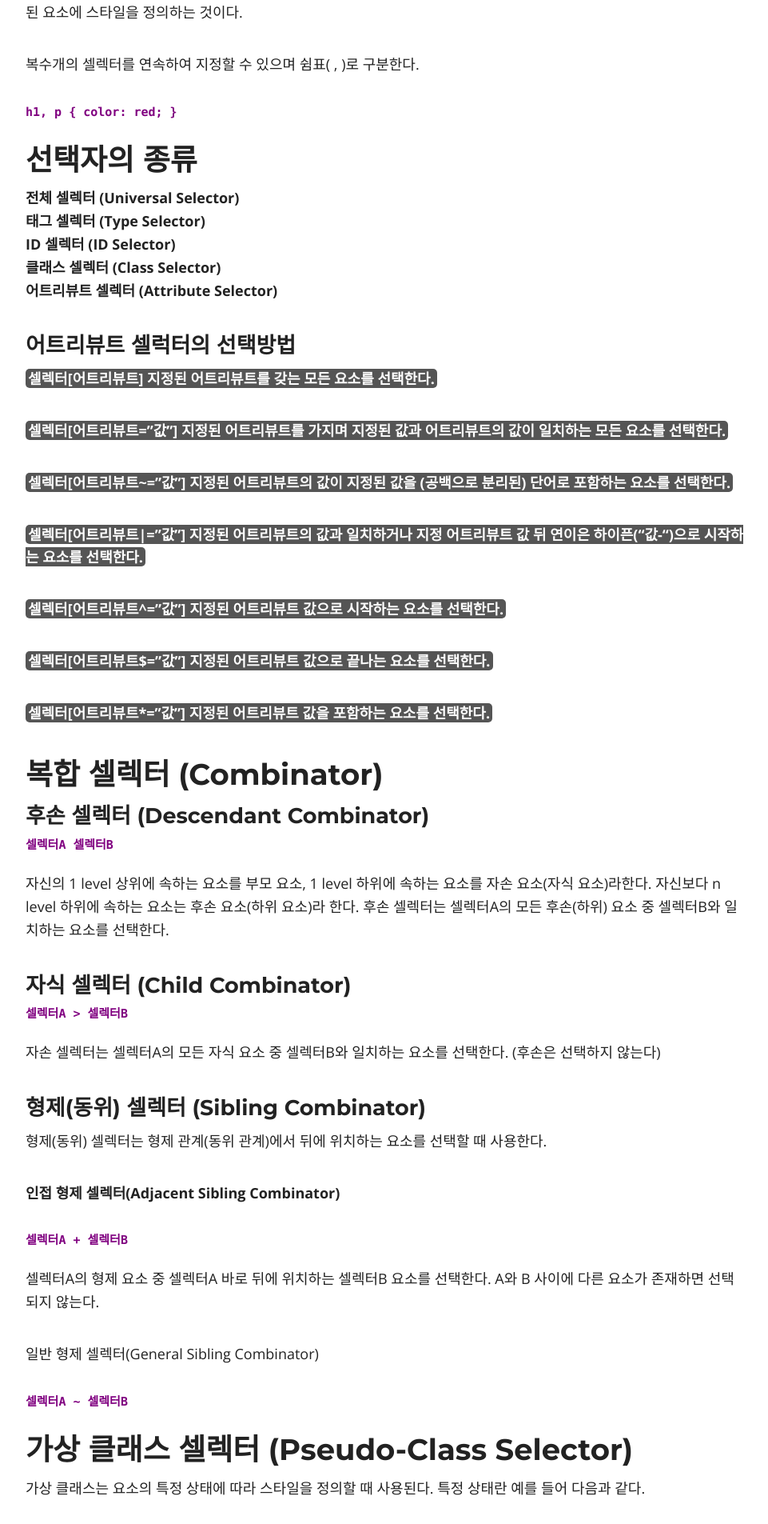
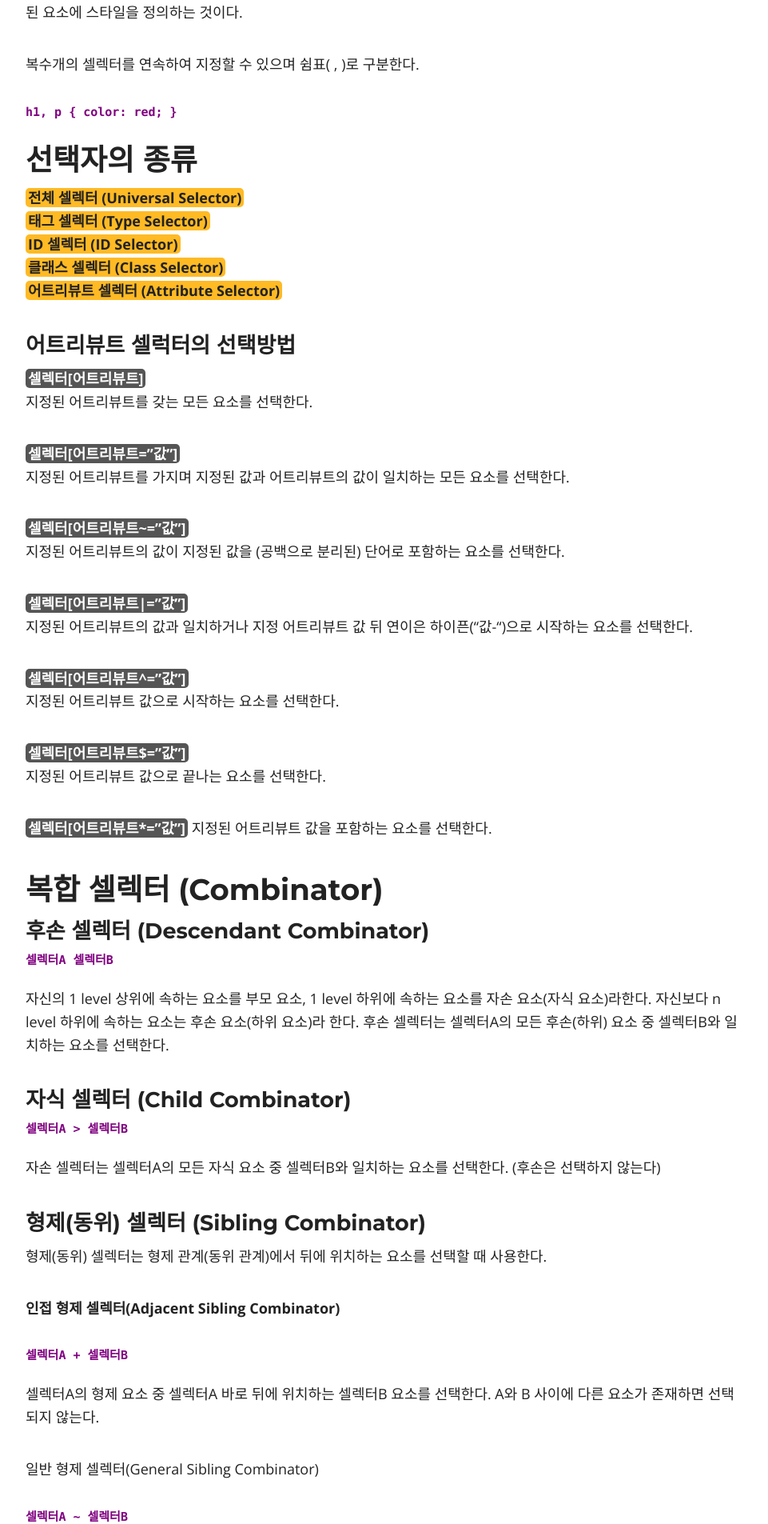
Before and after one commit to lsh58/lsh58.github.io, a Jekyll site: the page built from _posts/2020-02-18-CSS_선택자.md, in a window 1280 px wide. Shown: the part 646-2551 px from the top of the page at 80% size, without its empty margins (158-1119 px from the left). Built offline with Jekyll 4.4.1, drawn with Linux system fonts in a browser that asks for light colours; nearby versions of some CDN libraries; comment, search, counter and statistics services are not loaded.

Commit message:
Update 2020-02-18-CSS_선택자.md

```diff
--- a/_posts/2020-02-18-CSS_선택자.md
+++ b/_posts/2020-02-18-CSS_선택자.md
@@ -28,33 +28,33 @@ h1, p { color: red; }
 
 ## 선택자의 종류
 
-**전체 셀렉터 (Universal Selector)**
-**태그 셀렉터 (Type Selector)**
-**ID 셀렉터 (ID Selector)**
-**클래스 셀렉터 (Class Selector)**
-**어트리뷰트 셀렉터 (Attribute Selector)**
+<span class="orange">전체 셀렉터 (Universal Selector)</span>
+<span class="orange">태그 셀렉터 (Type Selector)</span>
+<span class="orange">ID 셀렉터 (ID Selector)</span>
+<span class="orange">클래스 셀렉터 (Class Selector)</span>
+<span class="orange">어트리뷰트 셀렉터 (Attribute Selector)</span>
 
 ### 어트리뷰트 셀럭터의 선택방법
 
-<span class="gray">셀렉터[어트리뷰트]<span>
+<span class="gray">셀렉터[어트리뷰트]</span>
 지정된 어트리뷰트를 갖는 모든 요소를 선택한다.
 
-<span class="gray">셀렉터[어트리뷰트=”값”]<span>
+<span class="gray">셀렉터[어트리뷰트=”값”]</span>
 지정된 어트리뷰트를 가지며 지정된 값과 어트리뷰트의 값이 일치하는 모든 요소를 선택한다.
 
-<span class="gray">셀렉터[어트리뷰트~=”값”]<span>
+<span class="gray">셀렉터[어트리뷰트~=”값”]</span>
 지정된 어트리뷰트의 값이 지정된 값을 (공백으로 분리된) 단어로 포함하는 요소를 선택한다.
 
-<span class="gray">셀렉터[어트리뷰트|=”값”]<span>
+<span class="gray">셀렉터[어트리뷰트|=”값”]</span>
 지정된 어트리뷰트의 값과 일치하거나 지정 어트리뷰트 값 뒤 연이은 하이픈(“값-“)으로 시작하는 요소를 선택한다.
 
-<span class="gray">셀렉터[어트리뷰트^=”값”]<span>
+<span class="gray">셀렉터[어트리뷰트^=”값”]</span>
 지정된 어트리뷰트 값으로 시작하는 요소를 선택한다.
 
-<span class="gray">셀렉터[어트리뷰트$=”값”]<span>
+<span class="gray">셀렉터[어트리뷰트$=”값”]</span>
 지정된 어트리뷰트 값으로 끝나는 요소를 선택한다.
 
-<span class="gray">셀렉터[어트리뷰트*=”값”]<span>
+<span class="gray">셀렉터[어트리뷰트*=”값”]</span>
 지정된 어트리뷰트 값을 포함하는 요소를 선택한다.
 
 ## 복합 셀렉터 (Combinator)
```
